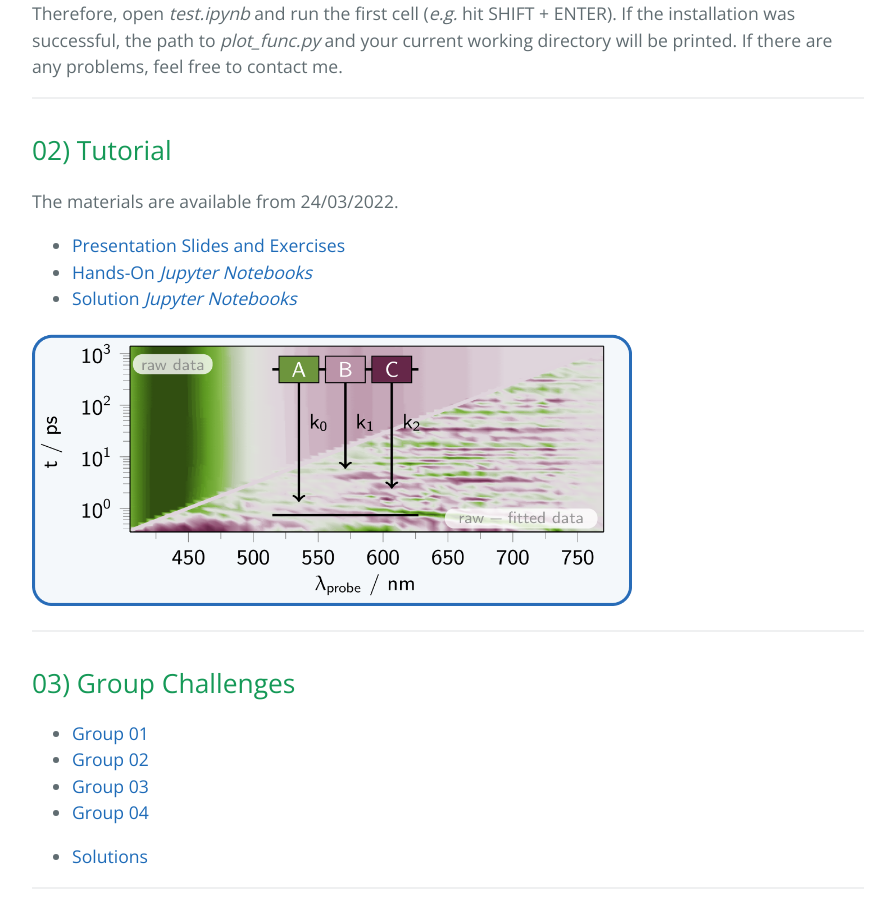
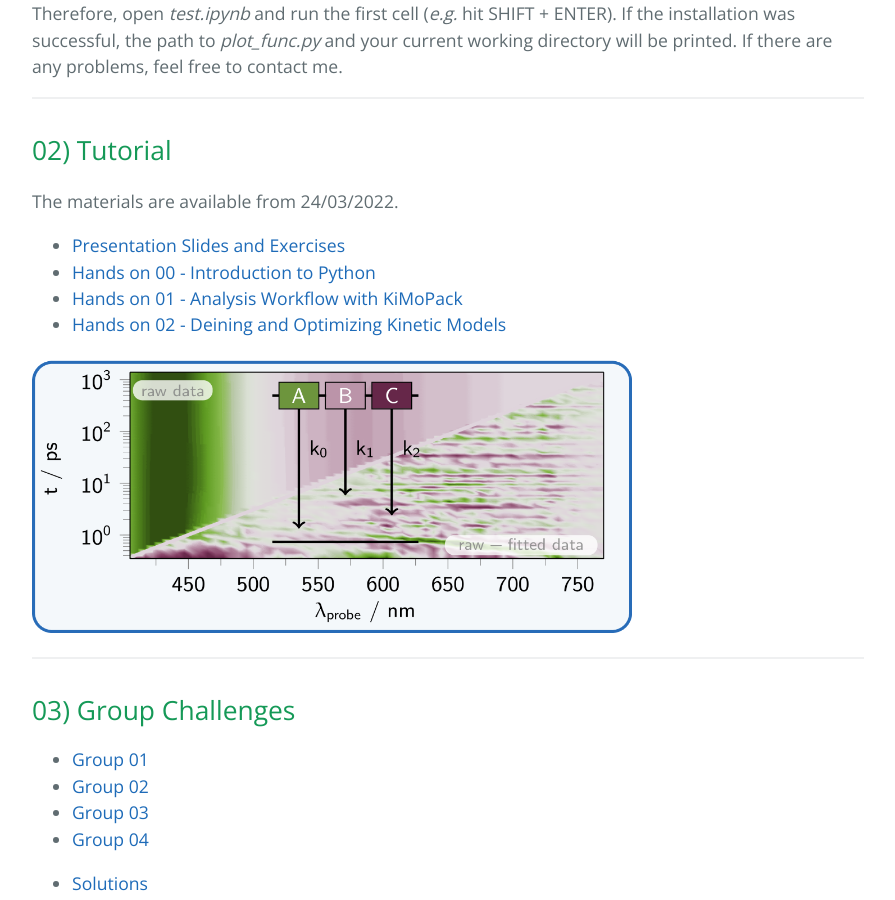
Before and after one commit to carolin-m/carolin-m.github.io, a Jekyll site: the page built from KiMoPack_tutorial.md, in a window 1280 px wide and 900 px high, scrolled down 969 px. Shown: the whole window, without its empty margins (192-1087 px from the left). Built offline with Jekyll 4.4.1, drawn with Linux system fonts in a browser that asks for light colours.

Commit message:
Update KiMoPack_tutorial.md

```diff
--- a/KiMoPack_tutorial.md
+++ b/KiMoPack_tutorial.md
@@ -31,8 +31,9 @@ _____
 The materials are available from 24/03/2022.
 
 - [Presentation Slides and Exercises]( )
-- [Hands-On *Jupyter Notebooks*]( )
-- [Solution *Jupyter Notebooks*]( )
+- [Hands on 00 - Introduction to Python]( )
+- [Hands on 01 - Analysis Workflow with KiMoPack]( )
+- [Hands on 02 - Deining and Optimizing Kinetic Models]( )
 
 <img width=600 src='https://raw.githubusercontent.com/carolin-m/carolin-m.github.io/main/images/TOC_KiMoPack.png'>
 
```
